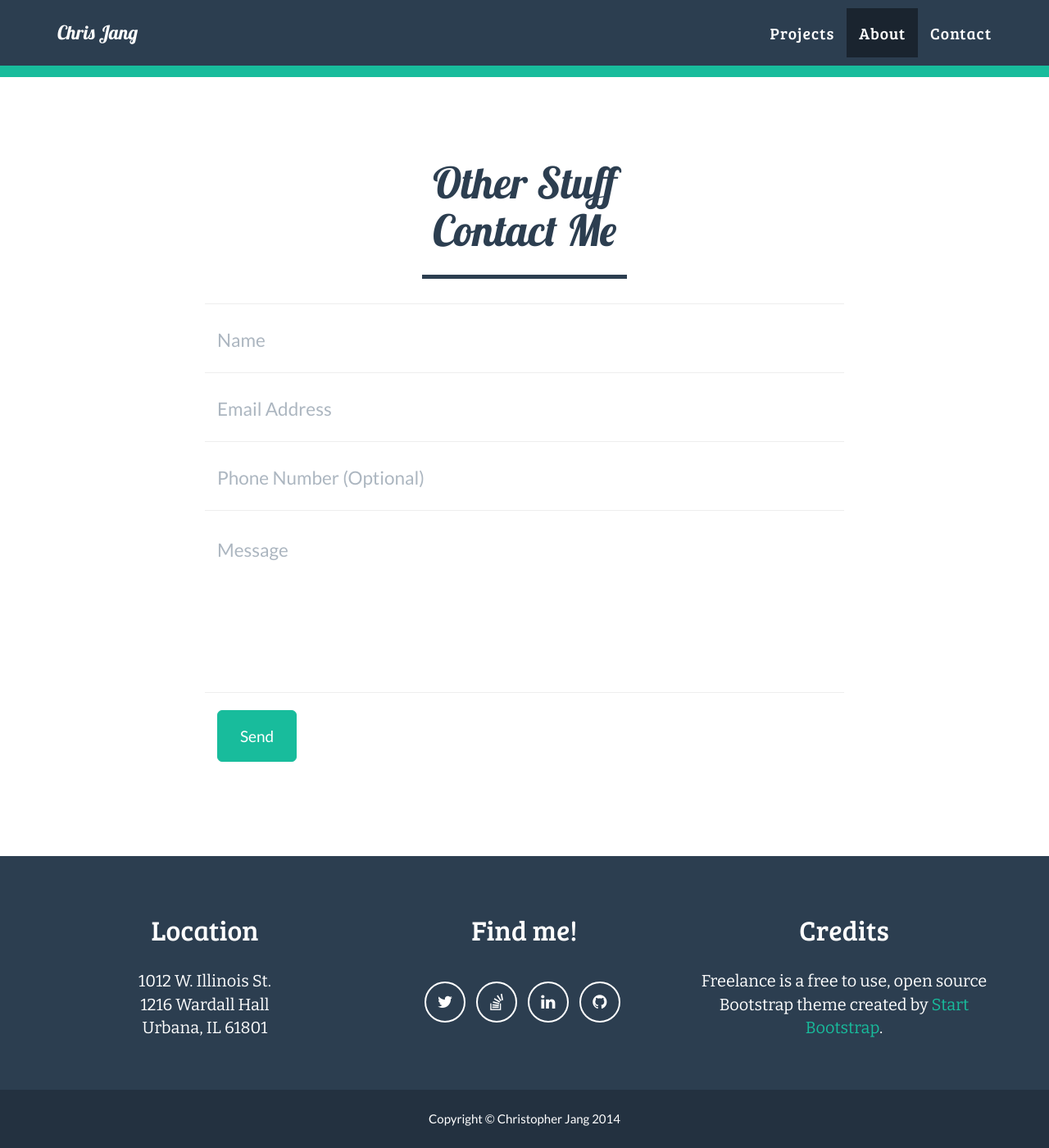
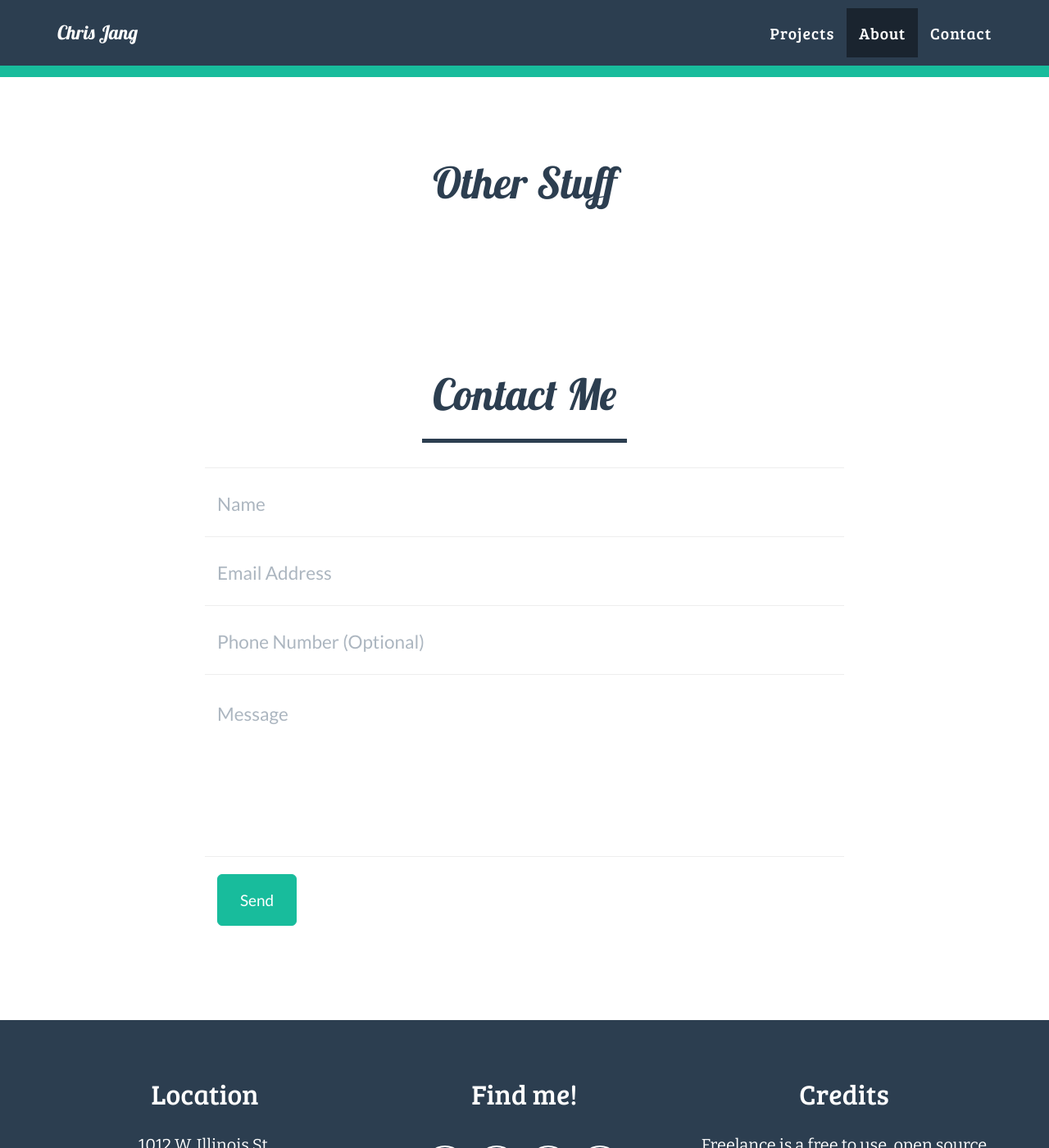
Before and after one commit to cjang5/cjang5.github.io, a Jekyll site: the page built from index.html, in a window 1280 px wide and 1400 px high, scrolled down 1302 px. Shown: the whole window at 82% size. Built offline with Jekyll 4.4.1, drawn with Linux system fonts in a browser that asks for light colours.

Commit message:
Added new 'Other stuff' section

```diff
--- a/_includes/contact.html
+++ b/_includes/contact.html
@@ -1,11 +1,17 @@
- <!-- Contact Section -->
-    <section id="contact">
-        <div class="container">
+<!-- Other Stuff bar -->
+    <section id="Other Stuff">
+	<div class="container">
 	    <div class="row">
-		<div class="col-lg-12 text-center">
+    	    	<div class="col-lg-12 text-center">
 		    <h2>Other Stuff</h2>
 		</div>
 	    </div>
+	</div>
+    </section>
+
+<!-- Contact Section -->
+    <section id="contact">
+        <div class="container">
             <div class="row">
                 <div class="col-lg-12 text-center">
                     <h2>Contact Me</h2>
--- a/_includes/css/main.css
+++ b/_includes/css/main.css
@@ -212,6 +212,10 @@ section h2 {
 section.success {
     color: #fff;
     background: #{{ site.color.primary }};
+}
+
+section."Other Stuff" {
+    background: #{{ site.color.secondary }};
 }
 
 @media(max-width:767px) {
```
